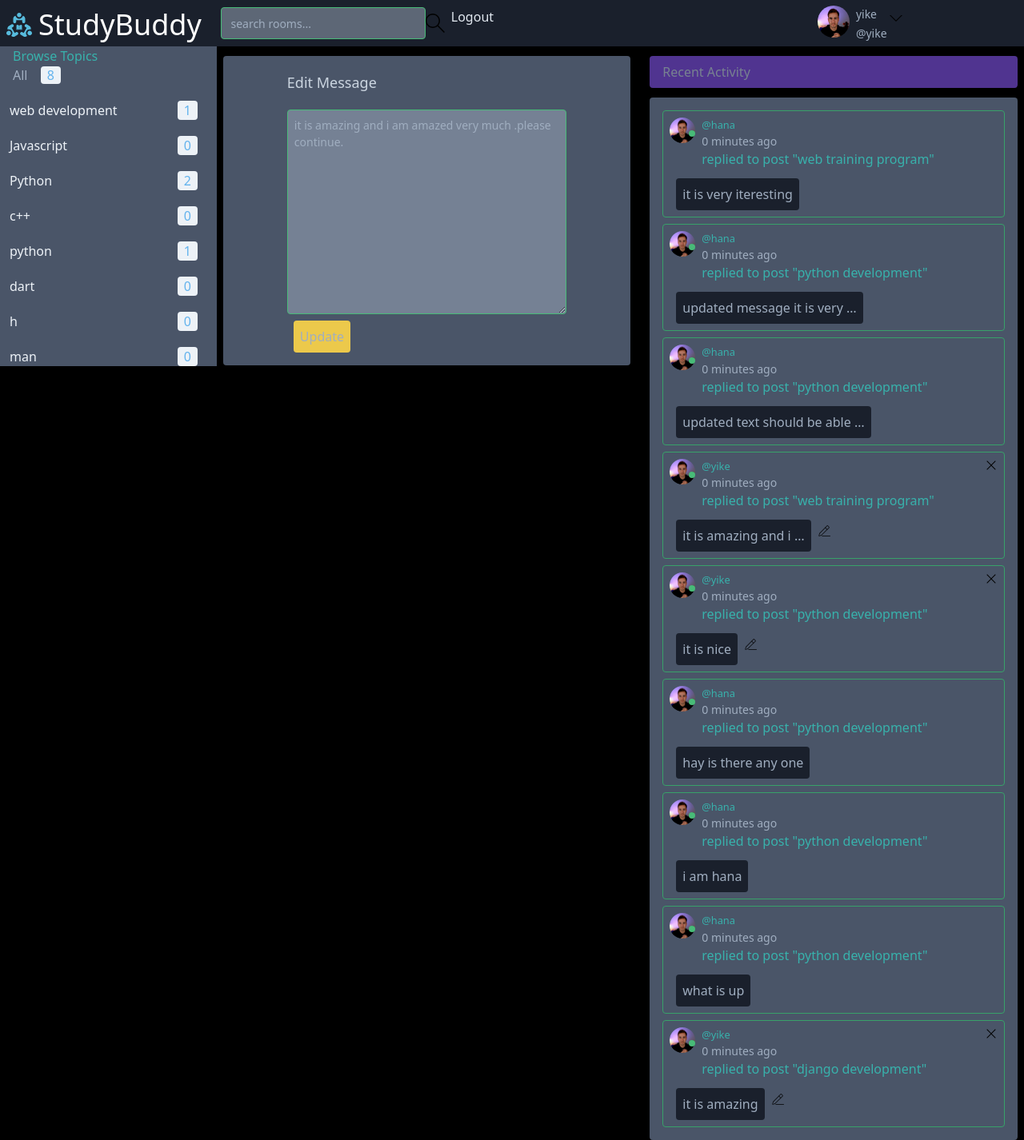
After one commit to yike-cyber/studyBuddy-App-Django, a Django app: page /edit-message/20/ in a window 1280 px wide. The commit adds this page. Shown: the whole page at 80% size. Run offline with Django 5.2, Linux system fonts and the light colour scheme; a user stored in the database is signed in; data comes from the database, SQL or seed files in the repository; both versions use the stored data as it was after the commit; style sheets or scripts are compiled from the project's sources.

Commit message:
common.py and edit_message.html is added

```diff
--- /dev/null
+++ b/Backend/base/common.py
@@ -0,0 +1,27 @@
+from django.contrib.auth.models import User
+from django.db.models import Q
+
+from .models import Room,Topic,Message
+
+def mainView(request,q):
+
+        q = request.GET.get(q) if request.GET.get(q) != None else ''
+        rooms = Room.objects.filter(
+                Q(topic__name__icontains = q)|
+                Q(description__icontains = q)|
+                Q(name__icontains = q)
+
+                )
+        topic = Topic.objects.all()
+        room_count = rooms.count()
+        room_messages = Message.objects.filter(Q(room__topic__name__icontains=q))
+
+
+        context ={'rooms':rooms,
+                'room_count':room_count,
+                'topics':topic,
+                'room_messages':room_messages,
+                'visible_words':5,
+
+                }
+        return context
--- a/Backend/base/models.py
+++ b/Backend/base/models.py
@@ -37,4 +37,4 @@ class Message(models.Model):
         ordering = ['-updated','-created']
 
     def __str__(self):
-        return self.body[0:50]
+        return self.body
--- a/Backend/base/urls.py
+++ b/Backend/base/urls.py
@@ -16,4 +16,5 @@ urlpatterns = [
     path('update-room/<str:pk>/',views.updateRoom,name='update-room'),
     path('delete-room/<str:pk>/',views.deleteRoom,name='delete-room'),
     path('delete-message/<str:pk>/',views.deleteMessage,name='delete-message'),
+    path('edit-message/<str:pk>/',views.editMessage,name='edit-message'),
 ]
--- a/Backend/base/views.py
+++ b/Backend/base/views.py
@@ -9,6 +9,8 @@ from django.contrib import messages
 
 from .models import Room ,Topic,Message
 from . forms import RoomForm
+
+from .common import mainView
 
 
 def loginPage(request):
@@ -74,24 +76,9 @@ def registerPage(request):
 
 
 def home(request):
-    q = request.GET.get('q') if request.GET.get('q') != None else ''
-    rooms = Room.objects.filter(
-            Q(topic__name__icontains = q)|
-            Q(description__icontains = q)|
-            Q(name__icontains = q)
+    q = request.GET.get('q')
+    context = mainView(request,q)
 
-              )
-    topic = Topic.objects.all()
-    room_count = rooms.count()
-    room_messages = Message.objects.filter(Q(room__topic__name__icontains=q))
-
-
-    context = {'rooms':rooms,
-               'room_count':room_count,
-               'topics':topic,
-              'room_messages':room_messages,
-
-               }
     return render(request,'base/home.html',context)
 
 def room(request,pk):
@@ -112,6 +99,7 @@ def room(request,pk):
     context = {'room':room,
                'current_user': request.user,
                'room_messages':room_messages,
+                'visible_words':100,
                'participants':participants,
                }
 
@@ -211,3 +199,20 @@ def deleteMessage(request,pk):
 
     context = {'message':message}
     return render(request,'base/delete.html',context)
+
+def editMessage(request,pk):
+    message = Message.objects.get(id=pk)
+    if request.user != message.user:
+        return HttpResponse('You are not allowed here!!.')
+
+    if request.method == "POST":
+         message.body = request.POST.get('body')
+         message.save()
+         return redirect('home')
+
+    q = request.GET.get('q')
+    message = {'message':message}
+    main_view = mainView(request,q)
+    main_view.update(message)
+    print(message)
+    return render(request,'base/edit_message.html',main_view)
--- /dev/null
+++ b/Frontend/static/js/js.js
@@ -0,0 +1,3 @@
+view = (id) => {
+
+}
--- a/Frontend/templates/base/activity_component.html
+++ b/Frontend/templates/base/activity_component.html
@@ -29,8 +29,13 @@
                 {% endif %}
 
             </div>
-
-            <p class="bg-gray-900 mt-3 px-2 py-2 rounded">{{message}}</p>
+            <div class="flex flex-row mx-2 items-center">
+                <p class="bg-gray-900 mt-3 px-2 py-2 rounded">{{message|truncatewords:visible_words}}</p>
+                {% if request.user == message.user %}
+                <a href="{% url 'edit-message' message.id %}" class="px-2 py-2"><img
+                        src="{%static 'assets/icons/edit.svg' %}" class="w-4 w-4" alt="edit"></a>
+                {% endif %}
+            </div>
 
 
         </div>
--- /dev/null
+++ b/Frontend/templates/base/edit_message.html
@@ -0,0 +1,30 @@
+{%extends 'main.html' %}
+{%load static %}
+
+{% block content %}
+<div class="grid grid-flow-col col-gap-2">
+    <!--Topic start-->
+    <div class="col-span-3 text-gray-500 ">
+        {% include 'base/topics_component.html' %}
+    </div>
+    <!--Topic end-->
+    <!--message edit start-->
+    <div class="col-span-3 text-gray-500 mb-4 h-64">
+        <form action="" method="POST" class="bg-gray-700 pt-2 mt-3 rounded ">
+            {% csrf_token %}
+            <div class="mx-20 my-2 pb-2 ">
+                <div class="text-lg text-gray-400 pb-2 my-3">Edit Message</div>
+                <textarea type="text" name="body" required
+                    class=" w-full h-full flex-wrap focus:outline-none focus:border-yellow-500 text-sm px-2 py-2  bg-gray-500 w-64 rounded bg-opacity-50 border border-green-500">{{message.body}}</textarea>
+                <input type="submit" class="mt-2 bg-yellow-500 rounded p-2 m-2" value="Update">
+            </div>
+        </form>
+    </div>
+    <!--message edit end-->
+    <!-- activities start-->
+    <div class="col-span-3 text-gray-500 ">
+        {% include 'base/activity_component.html' %}
+    </div>
+    <!--activities end -->
+</div>
+{% endblock content %}
--- a/Frontend/templates/base/room_form.html
+++ b/Frontend/templates/base/room_form.html
@@ -12,7 +12,7 @@
       {% csrf_token %}
       <!--form to create form-->
       <div class="mx-20 my-2 pb-2">
-        <div class="text-sm text-gray-400 pb-2">Topic</div>
+        <div class="text-sm text-gray-400 pb-2">Room Topic</div>
         <input type="text" required placeholder="topic..." name="topic" list="topic_list"
           class="focus:outline-none focus:border-yellow-500 text-sm px-2 py-2  bg-gray-500 w-64 rounded bg-opacity-50 border border-green-500"
           value="{{room.topic.name}}">
@@ -28,12 +28,12 @@
         </datalist>
       </div>
       <div class="mx-20 my-2 pb-2">
-        <div class="text-sm text-gray-400 pb-2">Name</div>
+        <div class="text-sm text-gray-400 pb-2">Room Name</div>
         <input type="text" name="name" placeholder="room name ..." required value="{{room.name}}"
           class=" focus:outline-none focus:border-yellow-500 text-sm px-2 py-2  bg-gray-500 w-64 rounded bg-opacity-50 border border-green-500">
       </div>
       <div class="mx-20 my-2 pb-2">
-        <div class="text-sm pb-2 text-gray-400">Description</div>
+        <div class="text-sm pb-2 text-gray-400">Room Description</div>
         <textarea name="description" placeholder="Add description here..." id="desc_text"
           class="focus:outline-none focus:border-yellow-500 w-64 px-4 bg-gray-500 rounded bg-opacity-50 text-sm py-2 border border-green-500 ">{{room.description}}</textarea>
       </div>
--- a/Frontend/templates/navbar.html
+++ b/Frontend/templates/navbar.html
@@ -35,7 +35,7 @@
           <span>{{request.user}}</span>
           <img src="{%static '/assets/icons/chevron-down.svg' %}" class="w-4 h-4 ml-4 mt-2 " alt="logout arrow">
         </p>
-        <p>@yike</p>
+        <p>@{{user.username}}</p>
       </div>
     </div>
   </div>
```
Also changed, not shown: Frontend/templates/base/room.html (+10 -5 lines), db.sqlite3.
